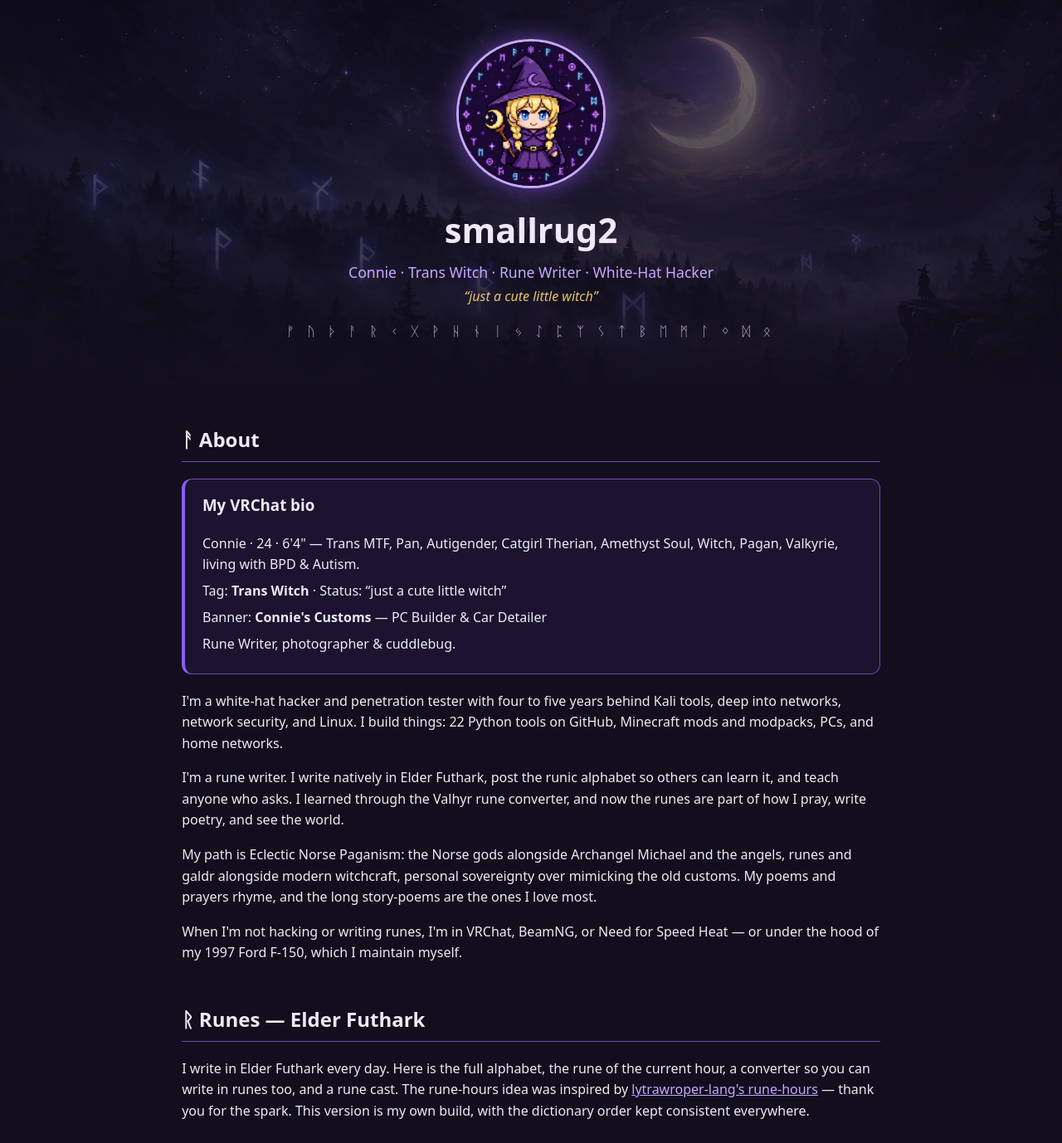
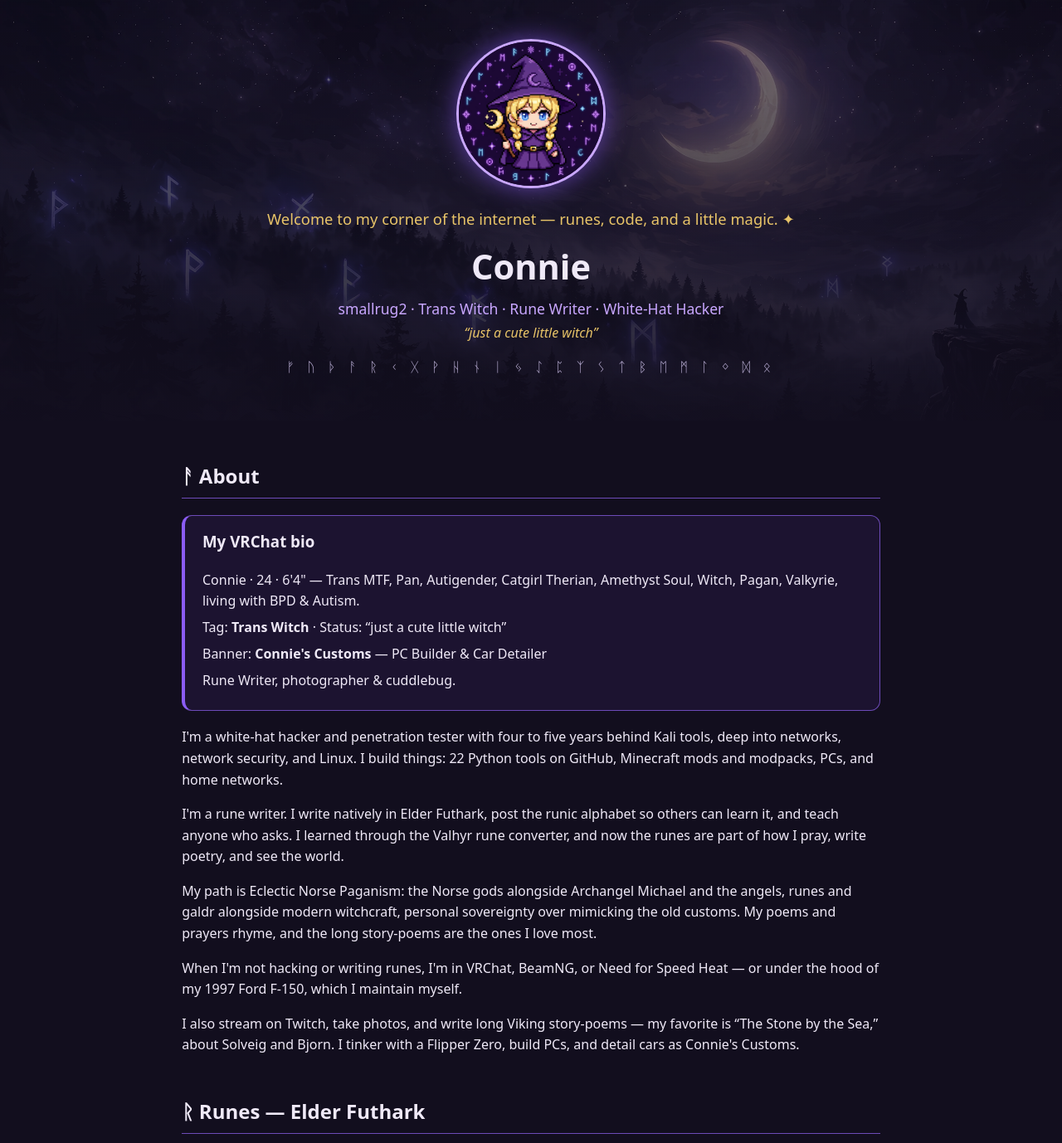
Before and after one commit to smallrug2/smallrug2.github.io, a plain HTML site: page index.html in a window 1280 px wide. Shown: the part 54-1432 px from the top of the page at 83% size. Drawn offline with Linux system fonts and the light colour scheme.

Commit message:
Add files via upload

```diff
--- a/index.html
+++ b/index.html
@@ -3,7 +3,7 @@
 <head>
 <meta charset="UTF-8">
 <meta name="viewport" content="width=device-width, initial-scale=1.0">
-<title>smallrug2 ✦ Connie — Witch, Rune Writer, White-Hat Hacker</title>
+<title>Connie ✦ smallrug2 — Witch, Rune Writer, White-Hat Hacker</title>
 <meta name="description" content="smallrug2 — Connie, a trans witch, Elder Futhark rune writer, ethical hacker and builder. Runes, code, projects and links.">
 <link rel="stylesheet" href="styles.css">
 </head>
@@ -21,8 +21,9 @@
 
 <header class="hero" id="top">
   <img class="avatar" src="assets/witch-avatar.webp" alt="Pixel-art chibi witch with blonde braids, purple hat and robe, and a crescent staff">
-  <h1>smallrug2</h1>
-  <p class="tagline">Connie · Trans Witch · Rune Writer · White-Hat Hacker</p>
+  <p class="welcome">Welcome to my corner of the internet — runes, code, and a little magic. ✦</p>
+  <h1>Connie</h1>
+  <p class="tagline">smallrug2 · Trans Witch · Rune Writer · White-Hat Hacker</p>
   <p class="status">“just a cute little witch”</p>
   <p class="rune-strip" aria-hidden="true">ᚠ ᚢ ᚦ ᚨ ᚱ ᚲ ᚷ ᚹ ᚺ ᚾ ᛁ ᛃ ᛇ ᛈ ᛉ ᛊ ᛏ ᛒ ᛖ ᛗ ᛚ ᛜ ᛞ ᛟ</p>
 </header>
@@ -49,6 +50,9 @@
   My poems and prayers rhyme, and the long story-poems are the ones I love most.</p>
   <p>When I'm not hacking or writing runes, I'm in VRChat, BeamNG, or Need for Speed Heat —
   or under the hood of my 1997 Ford F-150, which I maintain myself.</p>
+  <p>I also stream on Twitch, take photos, and write long Viking story-poems — my favorite is
+  “The Stone by the Sea,” about Solveig and Bjorn. I tinker with a Flipper Zero, build PCs,
+  and detail cars as Connie's Customs.</p>
 </section>
 
 <section id="runes">
--- a/styles.css
+++ b/styles.css
@@ -55,6 +55,7 @@ nav .brand { font-weight: 700; font-size: 1.15rem; text-decoration: none; }
 }
 
 .hero h1 { font-size: 2.6rem; margin: 0.6rem 0 0.2rem; }
+.welcome { color: var(--gold); font-size: 1.15rem; margin: 0.9rem 0 0; }
 .tagline { color: var(--purple-light); font-size: 1.1rem; margin: 0.2rem 0; }
 .status { color: var(--gold); font-style: italic; margin: 0.2rem 0; }
 .rune-strip { letter-spacing: 0.35rem; color: var(--muted); margin-top: 1rem; }
```
